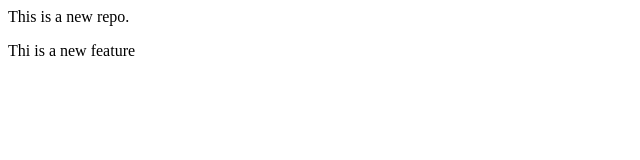
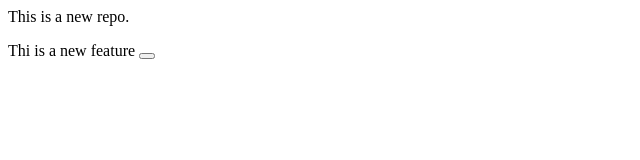
Before and after one commit to mairajkhan1605/Localrepo, a plain HTML site: page index.html in a window 1280 px wide. Shown: the full height of the page, 0-640 px from the left. Drawn offline with Linux system fonts and the light colour scheme.

Commit message:
Add button

```diff
--- a/index.html
+++ b/index.html
@@ -1,2 +1,2 @@
 <p>This is a new repo.</p>
-<p>Thi is a new feature</p>
+<p>Thi is a new feature <button type="button"></button></p>
```
